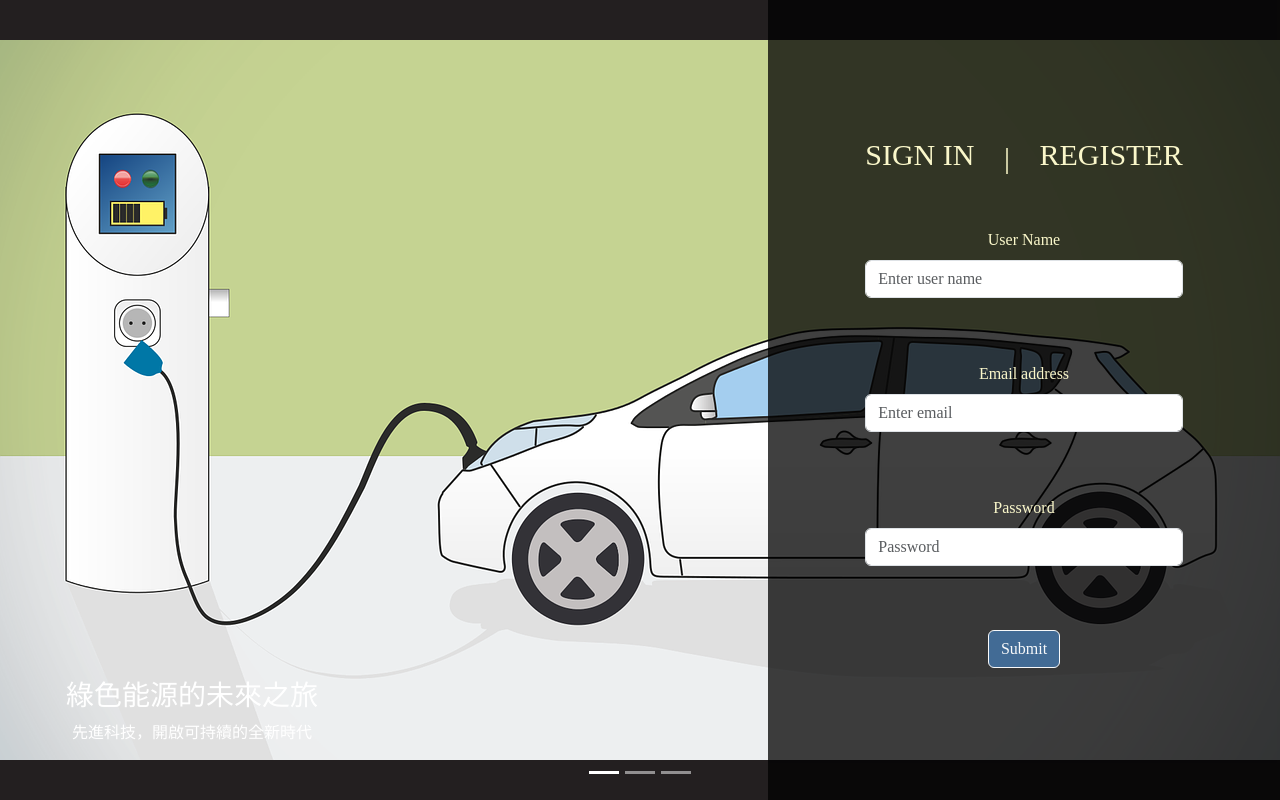
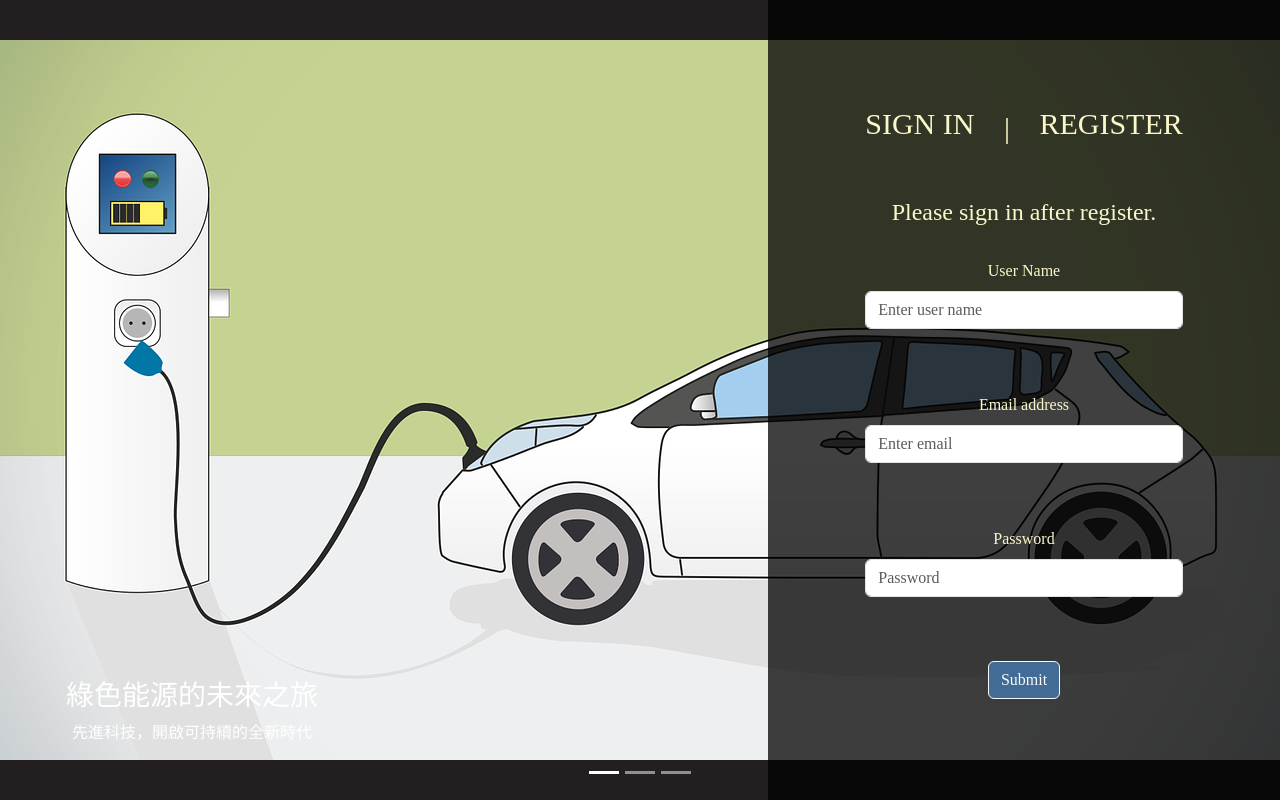
Before and after one commit to Linsen-Mao/storybird, a React (Create React App) app in the folder frontend/react-app/: page / in a window 1280 px wide. Both pictures are taken after a click on the element "REGISTER". Built offline with nearby package versions, Linux system fonts and the light colour scheme.

Commit message:
Add files via upload

```diff
--- a/frontend/react-app/src/components/signin.js
+++ b/frontend/react-app/src/components/signin.js
@@ -5,8 +5,6 @@ import Form from 'react-bootstrap/Form';
 import React from 'react';
 import {useState, useEffect} from 'react';
 import { useNavigate } from 'react-router-dom';
-import Cookie from 'js-cookie';
-
 const Register = ({data}) => {
 
     let registerURL = 'http://localhost:4000/users';
@@ -24,30 +22,23 @@ const Register = ({data}) => {
     const handleSubmit = async (e) => {
         e.preventDefault();
         handleLoading(true);
-        // console.log(username, email, password);
         try {
             const response = await fetch(registerURL, {
                 method: 'POST',
                 headers: {
                 'Content-Type': 'application/json', // 告訴後端是json形式
                 },
+                credentials: 'include',
                 body: JSON.stringify({ username, password, email, profile: "This is a user profile." }), // 前端傳給後端
             });
             // 後端回傳資料
             const responData = await response.json();
-            const id = responData.user.id;
-            console.log(document.cookie);
-            document.cookie = 'jwt=' + responData.token;
             console.log(responData);
-            console.log(email, password, username);
-            // if (responData.message === 'User created successfully'){
-            // return data to app.js
-            data.setEmail(email);
-            data.setPassword(password);
-            data.setUserID(id);
-            //
+            if (responData.message === 'User created successfully'){
+                data.setTheme('signin');
+                navigate('/');
+            }
             handleLoading(false);
-            navigate('/home');
 
         } catch (error) {
             WrongCondition(true);
@@ -58,7 +49,9 @@ const Register = ({data}) => {
       };
 
     return (
-        <Form onSubmit = {handleSubmit}>
+        <div>
+            <h4 className = "register-head"> Please sign in after register.</h4> <br></br>
+            <Form onSubmit = {handleSubmit}>
                 <Form.Group className="mb-3" controlId="formBasicUsername">
                     <Form.Label>User Name</Form.Label>
                     <Form.Control type="text" placeholder="Enter user name"
@@ -97,7 +90,9 @@ const Register = ({data}) => {
                         Submit
                     </Button>
                     )}
-        </Form>
+            </Form>
+        </div>
+
     );
 }
 const SignIn = ({data}) => {
@@ -131,10 +126,7 @@ const SignIn = ({data}) => {
             // 後端回傳資料
             const responData = await response.json();
             if (responData.message === 'Login successful'){
-                // data.setToken(responData.token)
                 const t =  responData.token;
-                // document.cookie = 'jwt=' + responData.token;
-                console.log(document.cookie);
                 // 傳回 function App中的useState Variables
                 data.setEmail(email);
                 data.setPassword(password);
@@ -217,7 +209,7 @@ function LogInPage({setData}) {
             <br/><br/>
             <div>
                 {theme === 'register' && (
-                    <Register data = {{setEmail, setPassword, setUserID, setToken}}/>
+                    <Register data = {{setEmail, setPassword, setUserID, setToken , setTheme}}/>
                 )}
                 {theme === 'signin' && (
                     <SignIn data = {{setEmail, setPassword, setUserID, setToken }}/>
```
